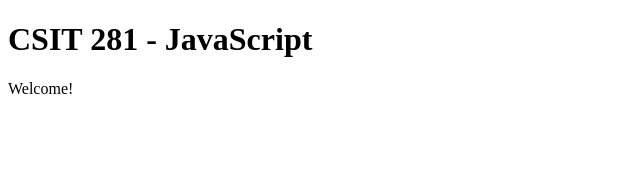
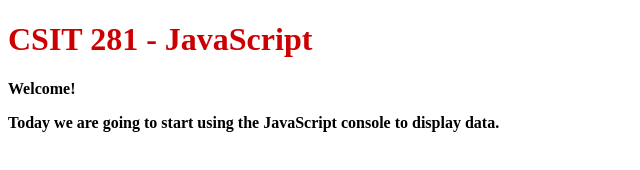
Before and after one commit to jxr8/CSIT281-JavaScript, a plain HTML site: page index.html in a window 1280 px wide. Shown: the whole page, without its empty margins (0-640 px from the left). Drawn offline with Linux system fonts and the light colour scheme.

Commit message:
Adding a style tag for CSS and adding an extra paragraph to my site

```diff
--- a/index.html
+++ b/index.html
@@ -1,13 +1,28 @@
 <!DOCTYPE html>
 <html lang = "en">
+
+
 <head>
 <title>CSIT 281 - JavaScript </title>
+<style>
+h1{
+  color: #CC0000;
+}
+p{
+  font-weight: bold;
+  /*border: solid 1px #CC0000;
+  border-color: #00CC00;*/
+}
+</style>
 </head>
+
 
 <body>
 <h1>CSIT 281 - JavaScript</h1>
+<p>Welcome!</p>
+<p>Today we are going to start using the JavaScript console to display data.</p>
 
-<p>Welcome!</p>
+
 
 </body>
 
```
